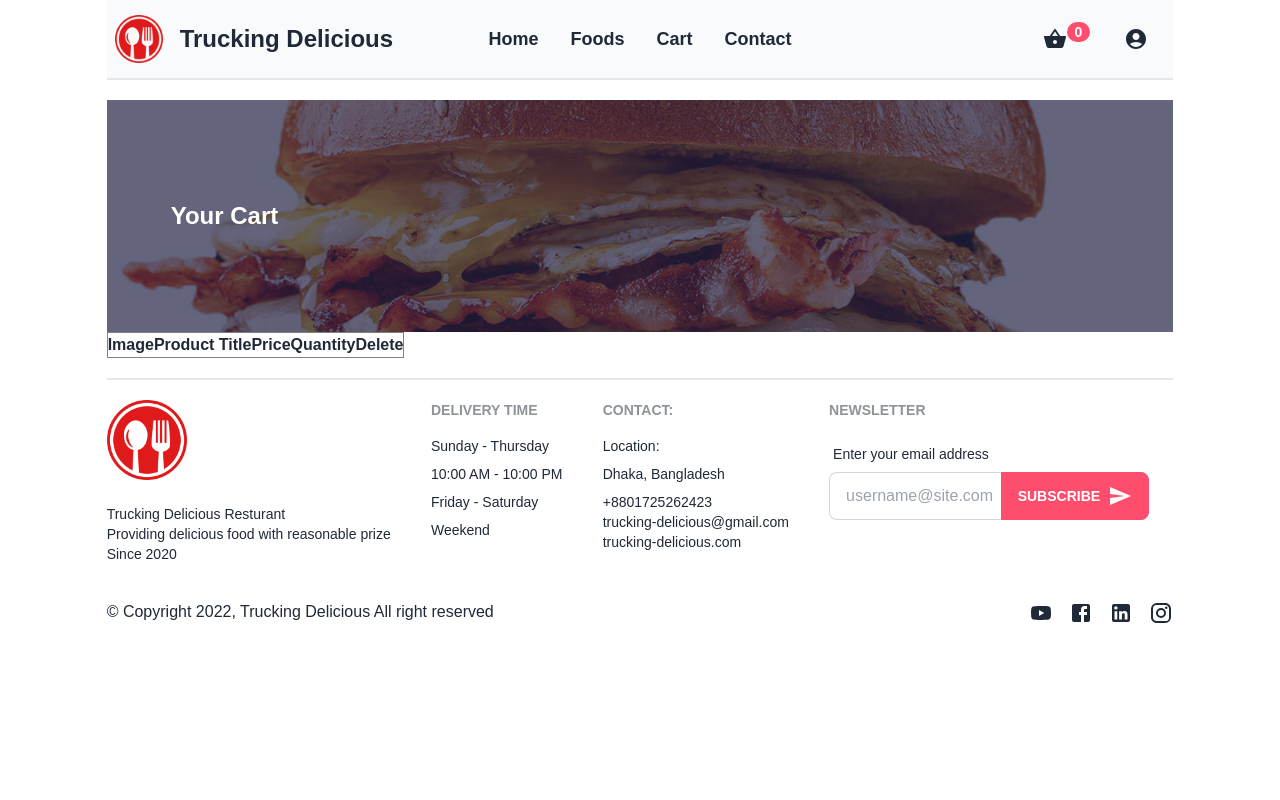
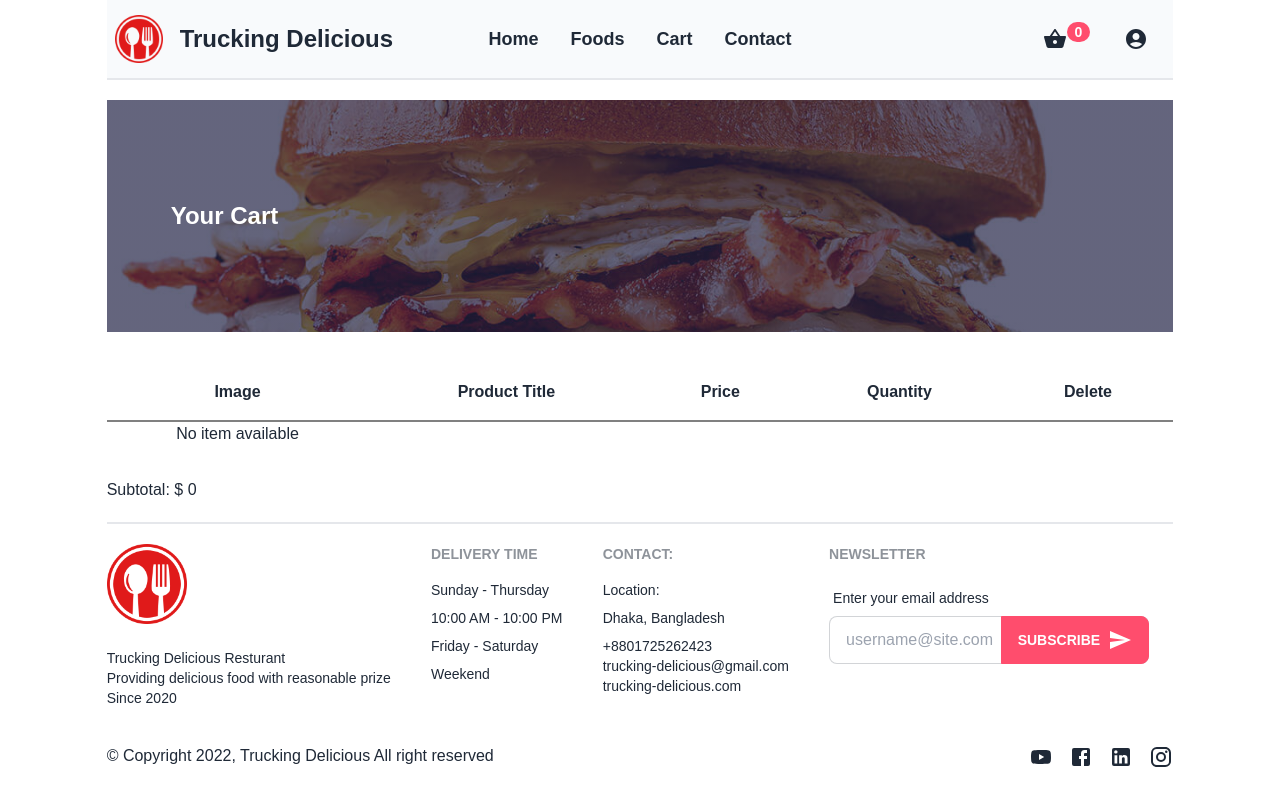
Before and after one commit to ruhulamin111/trucking-delicious, a React (Create React App) app: page /cart in a window 1280 px wide. Built offline with nearby package versions, Linux system fonts and the light colour scheme.

Commit message:
cart  list

```diff
--- a/src/pages/Cart.jsx
+++ b/src/pages/Cart.jsx
@@ -2,17 +2,26 @@ import React from 'react'
 import Helmet from '../components/Helmet/Helmet'
 import CommonSection from '../components/UI/CommonSection/CommonSection'
 import '../styles/Cart.css'
+import DeleteIcon from '@mui/icons-material/Delete';
+import { useDispatch, useSelector } from 'react-redux';
+import { cartActions } from '../store/shoppingCart/cartSlice';
 
 
 const Cart = () => {
-
+    const cartItems = useSelector(state => state.cart.cartItems)
+    const totalAmount = useSelector(state => state.cart.totalAmount)
+    console.log('totalamoun', totalAmount)
+    const disPatch = useDispatch()
+    const deleteItem = (id) => {
+        disPatch(cartActions.deleteItem(id))
+    }
 
     return (
         <Helmet title='Cart'>
             <CommonSection title='Your Cart' />
             <section className="cart_section">
                 <section className="cart_table">
-                    <table className=''>
+                    <table>
                         <thead>
                             <tr>
                                 <th>Image</th>
@@ -23,16 +32,21 @@ const Cart = () => {
                             </tr>
                         </thead>
                         <tbody>
-                            <tr>
-                                <td></td>
-                                <td></td>
-                                <td></td>
-                                <td></td>
-                                <td></td>
-                            </tr>
+                            {
+                                cartItems.length === 0 ? <h5>No item available</h5> : cartItems.map(item => <tr key={item.id}>
+                                    <td><img className='h-12' src={item.image01} alt="" /></td>
+                                    <td>{item.title}</td>
+                                    <td>$ {item.price}</td>
+                                    <td>{item.quantity}</td>
+                                    <td><span onClick={() => deleteItem(item.id)}><DeleteIcon /></span></td>
+                                </tr>)
+                            }
                         </tbody>
                     </table>
                 </section>
+                <div>
+                    <h1>Subtotal: $ <span>{totalAmount}</span></h1>
+                </div>
             </section>
         </Helmet>
     )
--- a/src/store/shoppingCart/cartSlice.js
+++ b/src/store/shoppingCart/cartSlice.js
@@ -24,10 +24,13 @@ const cartSlice = createSlice({
                     quantity: 1,
                     totalPrice: newItem.price
                 })
-            } else {
+            }
+
+            else {
                 existingItem.quantity++
                 existingItem.totalPrice = Number(existingItem.totalPrice) + Number(newItem.price)
             }
+
             state.totalAmount = state.cartItems.reduce((total, item) => (
                 total + Number(item.price) * Number(item.quantity)
             ))
--- a/src/styles/Cart.css
+++ b/src/styles/Cart.css
@@ -1,9 +1,20 @@
 .cart_table table {
-    border: 1px solid gray;
-
+    width: 100%;
+    margin: 2rem 0;
 }
 
-.cart_table {
-    width: 100%;
+.cart_table thead {
+    border-bottom: 2px solid gray;
+}
 
+.cart_table th {
+    padding: 1rem;
 }
+
+.cart_table tbody {
+    text-align: center;
+}
+
+.cart_table td {
+    padding: 1rem;
+}
```
